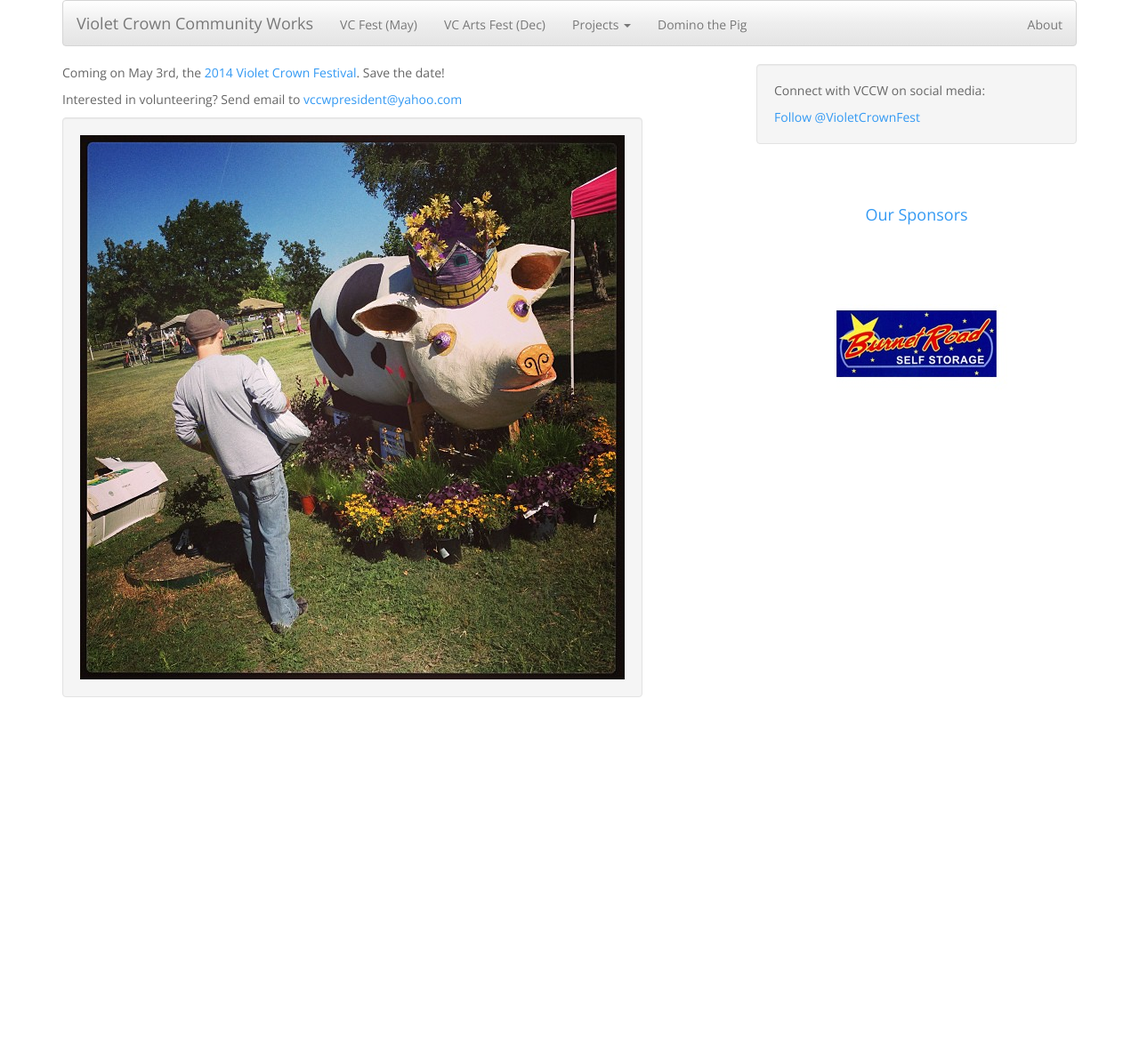
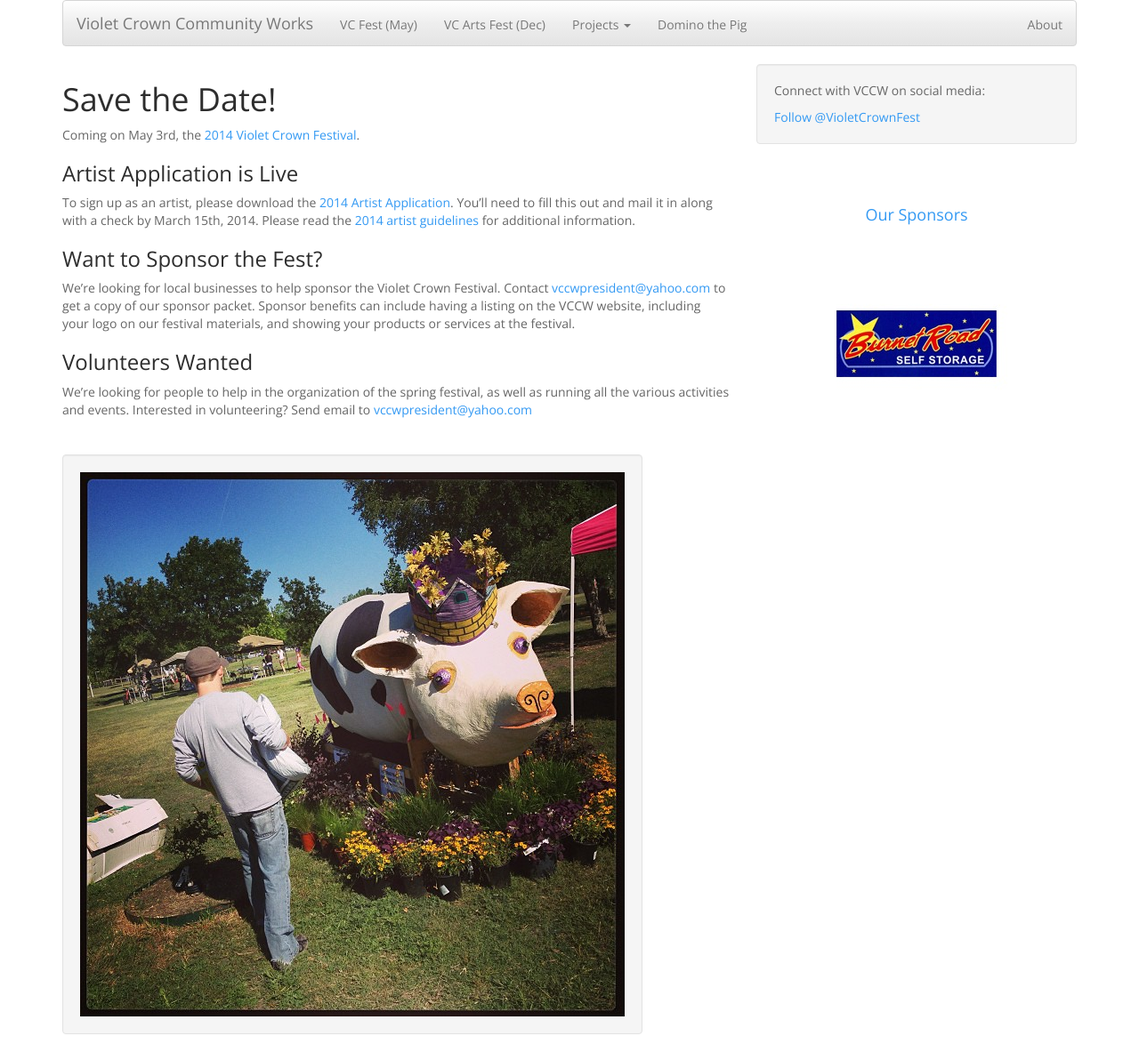
Before and after one commit to vccw/vccw.github.io, a Jekyll site: the page built from index.md, in a window 1280 px wide. Shown: the whole page at 89% size. Built offline with Jekyll 4.4.1, drawn with Linux system fonts in a browser that asks for light colours; Markdown is read by kramdown in place of the engine named in the settings; comment, search, counter and statistics services are not loaded; before the commit the page ends 900 px from its top, so only the background shows below that.

Commit message:
Update VCF site with new docs and calls to action

```diff
--- a/index.md
+++ b/index.md
@@ -3,8 +3,28 @@ layout: default
 title: Home Page
 ---
 
-Coming on May 3rd, the [2014 Violet Crown Festival](vcf.html).  Save the date!
+# Save the Date!
 
-Interested in volunteering?  Send email to <vccwpresident@yahoo.com>
+Coming on May 3rd, the [2014 Violet Crown Festival](vcf.html).
+
+### Artist Application is Live
+
+To sign up as an artist, please download the [2014 Artist Application](docs/2014_VCF_Vendor_App.pdf).
+You'll need to fill this out and mail it in along with a check by March 15th, 2014.  Please read the
+[2014 artist guidelines](docs/2014_VCF_Vendor_Guidelines.pdf) for additional information.
+
+### Want to Sponsor the Fest?
+
+We're looking for local businesses to help sponsor the Violet Crown Festival. Contact <vccwpresident@yahoo.com>
+to get a copy of our sponsor packet. Sponsor benefits can include having a listing on the VCCW website, including
+your logo on our festival materials, and showing your products or services at the festival.
+
+### Volunteers Wanted
+
+We're looking for people to help in the organization of the spring
+festival, as well as running all the various activities and events.  Interested in volunteering?
+Send email to <vccwpresident@yahoo.com>
+
+<br>
 
 <a href="vcf.html"><img src="img/vccw_domino_native.jpg" class="img-responsive well"></a>
```
Also changed, not shown: vcf.md (+3 -1 lines), 3 other files.
